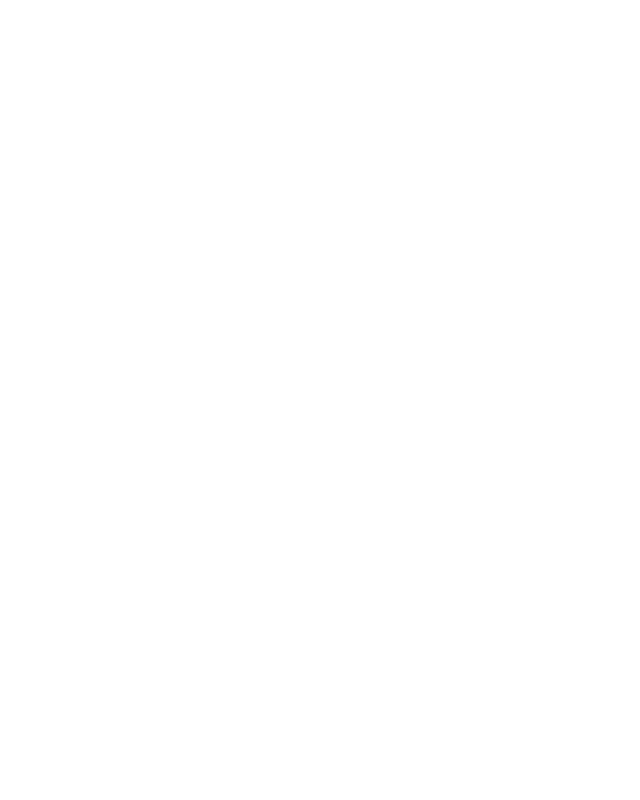
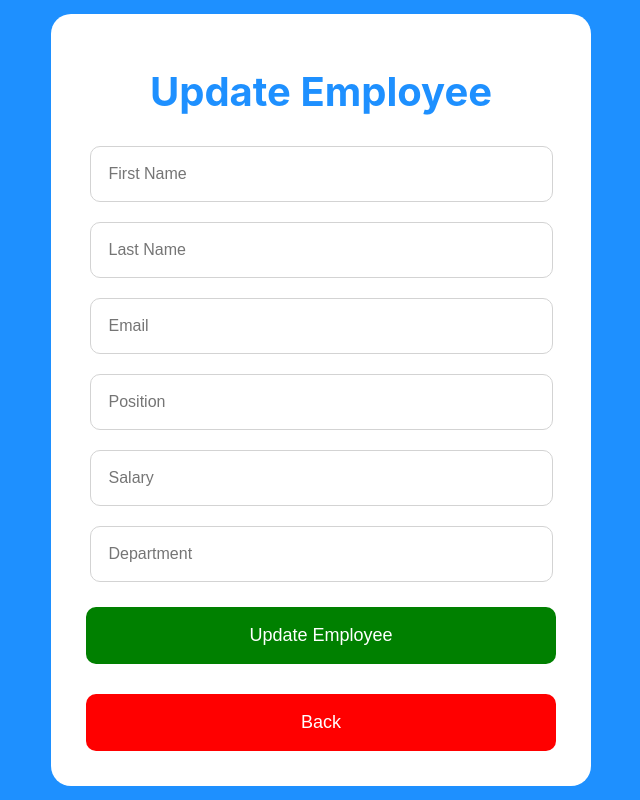
Before and after one commit to AvanoBerlingieri/101312826_comp3123_assignment2, a React (Create React App) app in the folder frontend/: page /employeeManagement/editEmployee/1 in a window 1280 px wide. Before the commit this address had no page. Shown: the whole page, without its empty margins (319-959 px from the left). Built offline with nearby package versions, Linux system fonts and the light colour scheme; no server answers.

Commit message:
finished edit employee

```diff
--- a/frontend/src/App.js
+++ b/frontend/src/App.js
@@ -3,6 +3,7 @@ import Login from "./pages/Login";
 import Signup from "./pages/Signup";
 import EmployeeManagement from "./pages/EmployeeManagement";
 import CreateEmployee from "./pages/CreateEmployee";
+import EditEmployee from "./pages/EditEmployee";
 
 export default function App() {
     return (
@@ -12,6 +13,7 @@ export default function App() {
                 <Route path="/signup" element={<Signup/>}/>
                 <Route path="/employeeManagement" element={<EmployeeManagement/>}/>
                 <Route path="/employeeManagement/createEmployee" element={<CreateEmployee/>}/>
+                <Route path="/employeeManagement/editEmployee/:id" element={<EditEmployee/>}/>
             </Routes>
         </BrowserRouter>
     );
--- /dev/null
+++ b/frontend/src/api/EditEmployee.js
@@ -0,0 +1,13 @@
+const API = process.env.REACT_APP_API_URL;
+
+export async function editEmp(id, employeeData) {
+    const res = await fetch(`${API}/emp/employees/${id}`, {
+        method: "PUT",
+        headers: {
+            "Content-Type": "application/json"
+        },
+        body: JSON.stringify(employeeData)
+    });
+
+    return res.json();
+}
--- /dev/null
+++ b/frontend/src/api/GetEmployeeById.js
@@ -0,0 +1,20 @@
+const API = process.env.REACT_APP_API_URL;
+
+export async function getEmpById(id) {
+    const url = `${API}/emp/employees/${id}`;
+    console.log("GET EMPLOYEE URL:", url);
+
+    const res = await fetch(url);
+
+    // Log the raw response before attempting JSON
+    console.log("RAW RESPONSE STATUS:", res.status);
+
+    if (!res.ok) {
+        // Log text response for debugging
+        const text = await res.text();
+        console.error("SERVER RESPONSE:", text);
+        throw new Error("Failed to fetch employee");
+    }
+
+    return res.json();
+}
--- /dev/null
+++ b/frontend/src/pages/EditEmployee.js
@@ -0,0 +1,72 @@
+import React, { useEffect, useState } from "react";
+import EmployeeForm from "../components/EmployeeForm";
+import { useParams } from "react-router-dom";
+import "./css/EditEmployee.css";
+
+import { getEmpById } from "../api/GetEmployeeById";
+import { editEmp } from "../api/EditEmployee";
+
+export default function EditEmployee() {
+    const { id } = useParams();
+
+    const [employee, setEmployee] = useState({
+        first_name: "",
+        last_name: "",
+        email: "",
+        position: "",
+        salary: "",
+        department: ""
+    });
+
+    const [message, setMessage] = useState("");
+
+    // Load employee data into form
+    useEffect(() => {
+        getEmpById(id)
+            .then(data => {
+                setEmployee(data.employee); // Prefill the form
+            })
+            .catch(err => console.error(err));
+    }, [id]);
+
+    const handleChange = (e) => {
+        setEmployee({
+            ...employee,
+            [e.target.name]: e.target.value
+        });
+    };
+
+    const handleSubmit = async (e) => {
+        e.preventDefault();
+
+        try {
+            const data = await editEmp(id, employee);
+
+            if (data.status) {
+                setMessage("Employee updated successfully!");
+            } else {
+                setMessage(data.message || "Error updating employee.");
+            }
+        } catch (err) {
+            console.error(err);
+            setMessage("Network error.");
+        }
+    };
+
+    return (
+        <div className="edit-employee-container">
+            <div className="edit-employee-card">
+                <h2>Update Employee</h2>
+
+                <EmployeeForm
+                    employee={employee}
+                    onChange={handleChange}
+                    onSubmit={handleSubmit}
+                    buttonText="Update Employee"
+                />
+
+                {message && <p className="message">{message}</p>}
+            </div>
+        </div>
+    );
+}
--- a/frontend/src/pages/EmployeeManagement.js
+++ b/frontend/src/pages/EmployeeManagement.js
@@ -53,8 +53,8 @@ export default function EmployeeManagement() {
                         <td>{emp.last_name}</td>
                         <td>{emp.email}</td>
                         <td>
-                            <button className={"viewBtn"} onClick={() => navigate(`/employees/${emp._id}`)}>View</button>
-                            <button className={"editBtn"} onClick={() => navigate(`/employees/edit/${emp._id}`)}>Edit</button>
+                            <button className={"viewBtn"} onClick={() => navigate(`/employees/${emp._id || emp.id}`)}>View</button>
+                            <button className={"editBtn"} onClick={() => navigate(`/employeeManagement/editEmployee/${emp._id || emp.id}`)}>Edit</button>
                             <button className={"delBtn"} onClick={() => handleDelete(emp.id)}>Delete</button>
                         </td>
                     </tr>
--- /dev/null
+++ b/frontend/src/pages/css/EditEmployee.css
@@ -0,0 +1,58 @@
+.edit-employee-container {
+    display: flex;
+    justify-content: center;
+    align-items: center;
+    min-height: 100vh;
+    background: dodgerblue;
+}
+
+.edit-employee-card {
+    width: 500px;
+    padding: 20px;
+    background: white;
+    border-radius: 20px;
+    text-align: center;
+}
+
+.edit-employee-card h2 {
+    margin-bottom: 20px;
+    color: dodgerblue;
+    font-size: 40px;
+}
+
+.employee-form input {
+    width: 85%;
+    padding: 18px;
+    margin: 10px;
+    border-radius: 10px;
+    border: 1px solid lightgray;
+    font-size: 16px;
+}
+
+.employee-form button {
+    width: 94%;
+    padding: 18px;
+    margin: 15px auto;
+    border-radius: 10px;
+    color: white;
+    background: green !important;
+    font-size: 18px;
+    cursor: pointer;
+    transition: all 0.3s ease;
+}
+
+.employee-form button:hover {
+    background: darkgreen !important;
+}
+
+.employee-form .backBtn {
+    background: red !important;
+}
+
+.employee-form .backBtn:hover {
+    background: darkred !important;
+}
+
+.create-employee-card .message {
+    color: red;
+}
```
